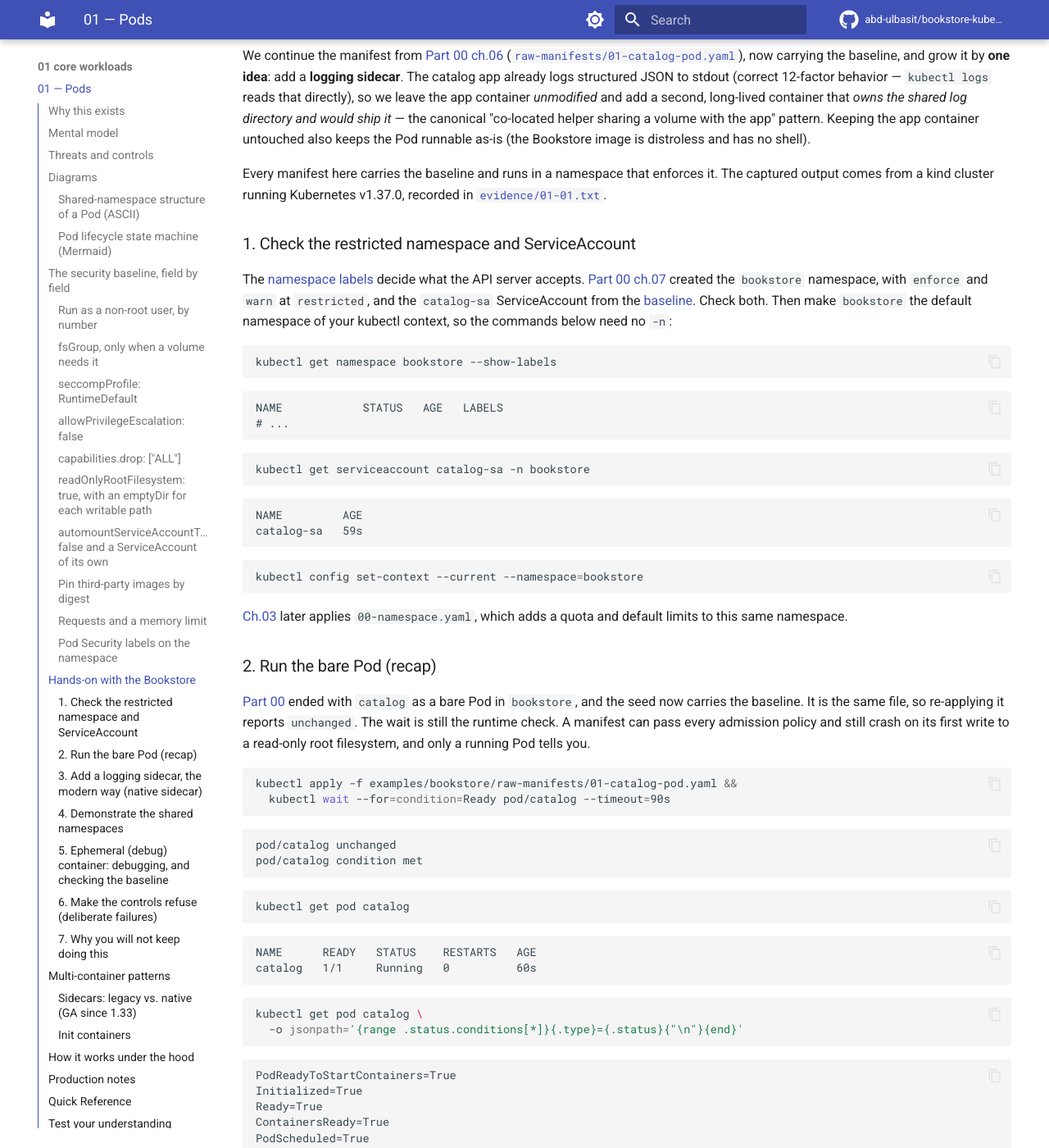
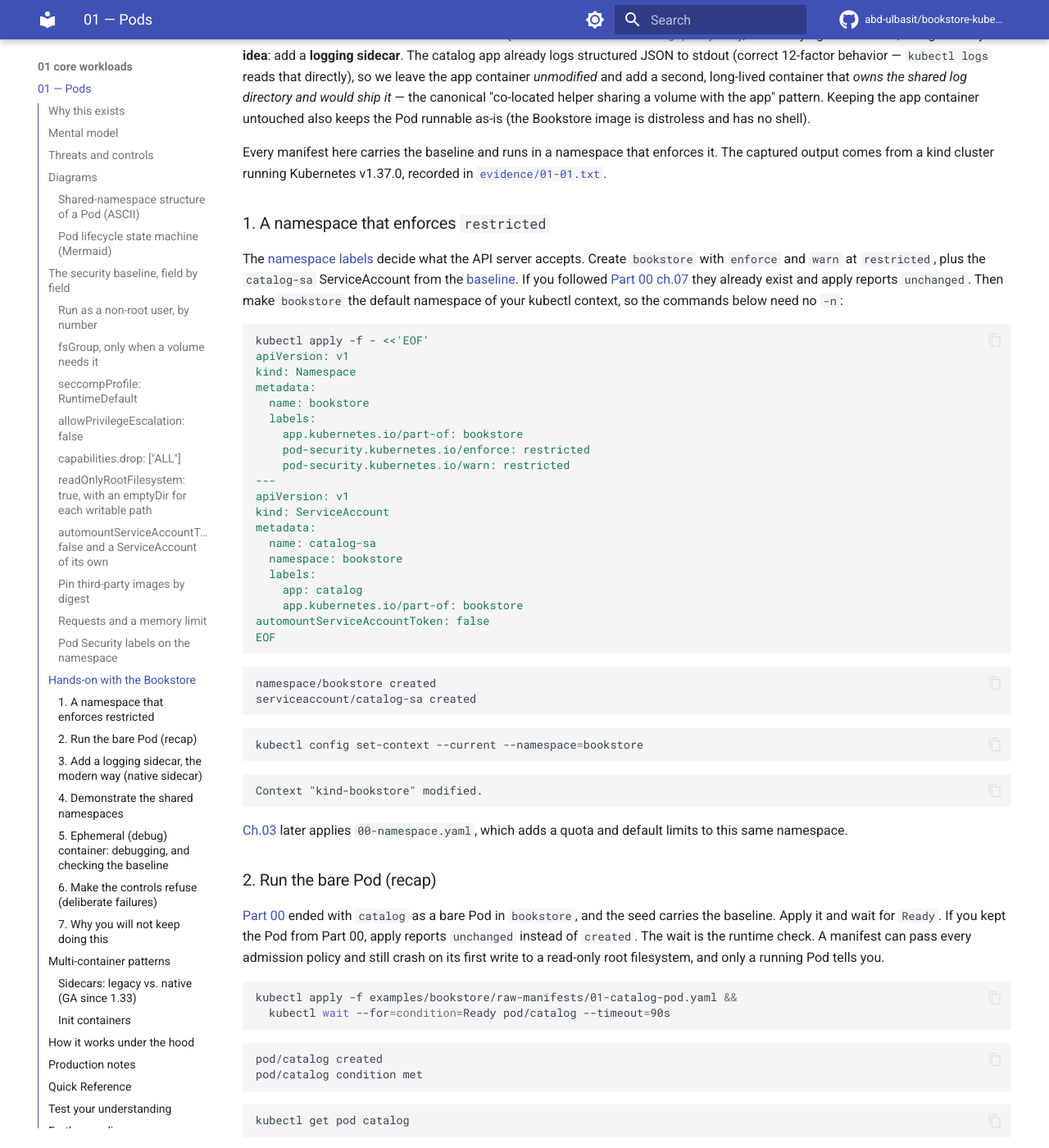
Before and after one commit to abd-ulbasit/bookstore-kubernetes-guide, an MkDocs documentation site: the page built from full-guide/01-core-workloads/01-pods.md, in a window 1280 px wide and 1400 px high, scrolled down 7062 px. Shown: the whole window at 82% size. Built offline with MkDocs 1.6.1 and Material for MkDocs 9.7.7, drawn with Linux system fonts in a browser that asks for light colours; comment, search, counter and statistics services are not loaded; some of the changed text lies outside the part shown.

Commit message:
01.01: keep the namespace and ServiceAccount block the gates judge
Part 00's fix had replaced 01.01's applied manifest with read-only checks, so
no gate reported on the enforced chapter. The block stays, and the text says
apply reports unchanged for a reader who kept Part 00's objects.

Co-Authored-By: Claude Opus 5.5 <noreply@anthropic.com>

````diff
--- a/full-guide/01-core-workloads/01-pods.md
+++ b/full-guide/01-core-workloads/01-pods.md
@@ -326,8 +326,7 @@ page lists what each level requires.
 **Assumed working directory: the guide repo root (`full-guide/`).** All paths
 are relative to it. Have a cluster from
 [Part 00 ch.07](../00-foundations/07-local-cluster-setup.md)
-(`kind create cluster --name bookstore`), the namespace, ServiceAccount and
-catalog Pod that [ch.07 step 6](../00-foundations/07-local-cluster-setup.md#6-create-the-namespace-load-the-image-and-deploy-the-first-bookstore-pod) creates, and the catalog image loaded.
+(`kind create cluster --name bookstore`) and the catalog image loaded.
 
 We continue the manifest from
 [Part 00 ch.06](../00-foundations/06-declarative-api-model.md)
@@ -346,37 +345,52 @@ enforces it. The captured output comes from a kind cluster running
 Kubernetes v1.37.0, recorded in
 [`evidence/01-01.txt`](../examples/security-lab/evidence/01-01.txt).
 
-### 1. Check the restricted namespace and ServiceAccount {#restricted-namespace}
+### 1. A namespace that enforces `restricted` {#restricted-namespace}
 
 The [namespace labels](#baseline-namespace) decide what the API server
-accepts. [Part 00 ch.07](../00-foundations/07-local-cluster-setup.md) created
-the `bookstore` namespace, with `enforce` and `warn` at `restricted`, and the
-`catalog-sa` ServiceAccount from the
-[baseline](#baseline-service-account). Check both. Then make `bookstore` the
-default namespace of your kubectl context, so the commands below need no `-n`:
+accepts. Create `bookstore` with `enforce` and `warn` at `restricted`, plus
+the `catalog-sa` ServiceAccount from the
+[baseline](#baseline-service-account). If you followed
+[Part 00 ch.07](../00-foundations/07-local-cluster-setup.md) they already exist
+and apply reports `unchanged`. Then make `bookstore` the default namespace of
+your kubectl context, so the commands below need no `-n`:
 
 ```sh
-kubectl get namespace bookstore --show-labels
+kubectl apply -f - <<'EOF'
+apiVersion: v1
+kind: Namespace
+metadata:
+  name: bookstore
+  labels:
+    app.kubernetes.io/part-of: bookstore
+    pod-security.kubernetes.io/enforce: restricted
+    pod-security.kubernetes.io/warn: restricted
+---
+apiVersion: v1
+kind: ServiceAccount
+metadata:
+  name: catalog-sa
+  namespace: bookstore
+  labels:
+    app: catalog
+    app.kubernetes.io/part-of: bookstore
+automountServiceAccountToken: false
+EOF
 ```
 
 <!-- gate: output -->
 ```text
-NAME            STATUS   AGE   LABELS
-# ...
+namespace/bookstore created
+serviceaccount/catalog-sa created
 ```
 
 ```sh
-kubectl get serviceaccount catalog-sa -n bookstore
+kubectl config set-context --current --namespace=bookstore
 ```
 
 <!-- gate: output -->
 ```text
-NAME         AGE
-catalog-sa   59s
-```
-
-```sh
-kubectl config set-context --current --namespace=bookstore
+Context "kind-bookstore" modified.
 ```
 
 [Ch.03](03-resources-and-qos.md) later applies `00-namespace.yaml`, which adds
@@ -385,11 +399,11 @@ a quota and default limits to this same namespace.
 ### 2. Run the bare Pod (recap)
 
 [Part 00](../00-foundations/07-local-cluster-setup.md) ended with `catalog` as
-a bare Pod in `bookstore`, and the seed now carries the baseline. It is the
-same file, so re-applying it reports `unchanged`. The wait is still the
-runtime check. A manifest can pass every admission policy and still crash on
-its first write to a read-only root filesystem, and only a running Pod tells
-you.
+a bare Pod in `bookstore`, and the seed carries the baseline. Apply it and wait
+for `Ready`. If you kept the Pod from Part 00, apply reports `unchanged` instead
+of `created`. The wait is the runtime check. A manifest can pass every admission
+policy and still crash on its first write to a read-only root filesystem, and
+only a running Pod tells you.
 
 ```sh
 kubectl apply -f examples/bookstore/raw-manifests/01-catalog-pod.yaml &&
@@ -398,7 +412,7 @@ kubectl apply -f examples/bookstore/raw-manifests/01-catalog-pod.yaml &&
 
 <!-- gate: output -->
 ```text
-pod/catalog unchanged
+pod/catalog created
 pod/catalog condition met
 ```
 
@@ -409,7 +423,7 @@ kubectl get pod catalog
 <!-- gate: output -->
 ```text
 NAME      READY   STATUS    RESTARTS   AGE
-catalog   1/1     Running   0          60s
+catalog   1/1     Running   0          2s
 ```
 
 ```sh
````
Also changed, not shown: 1 other file.
